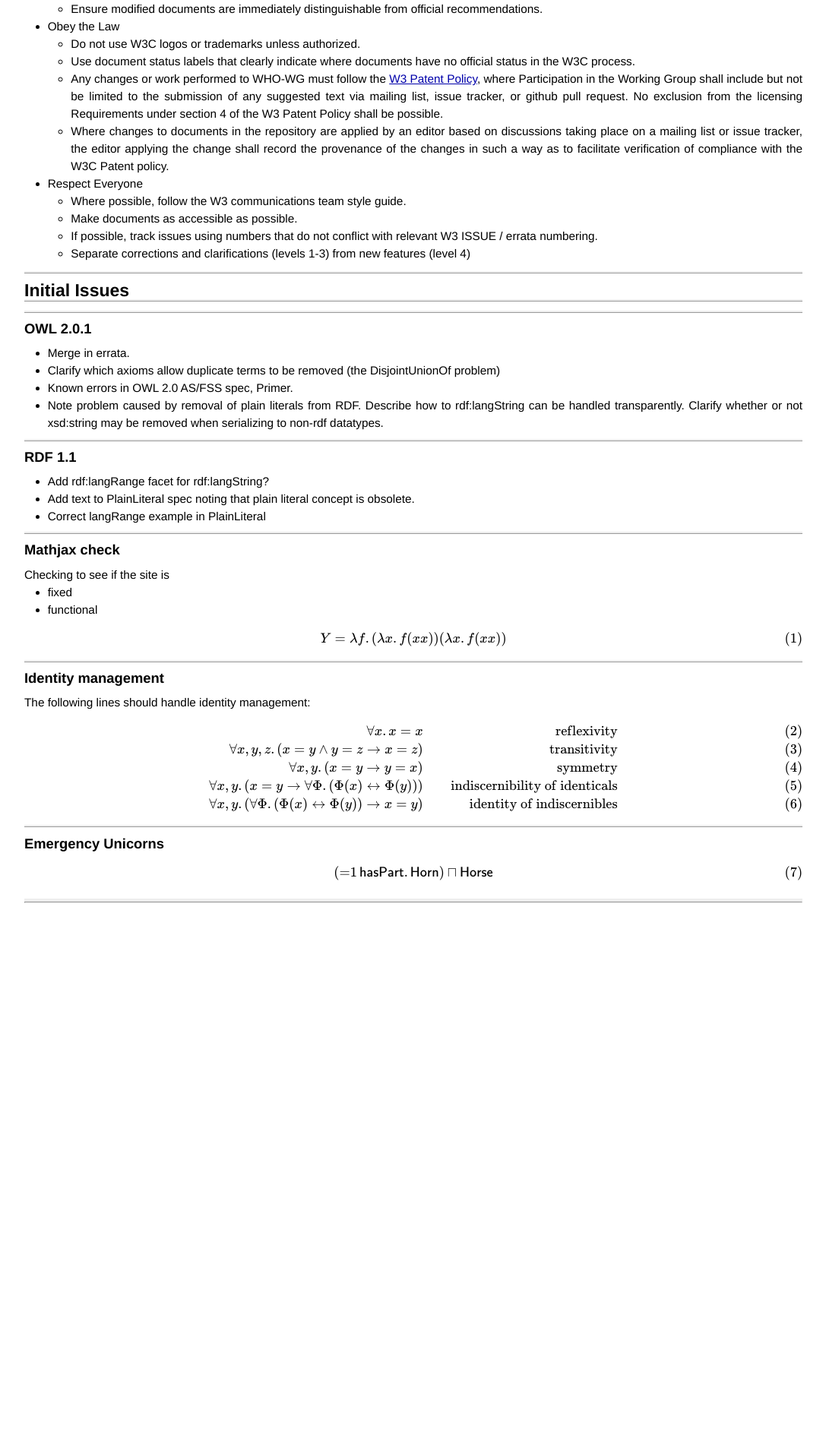
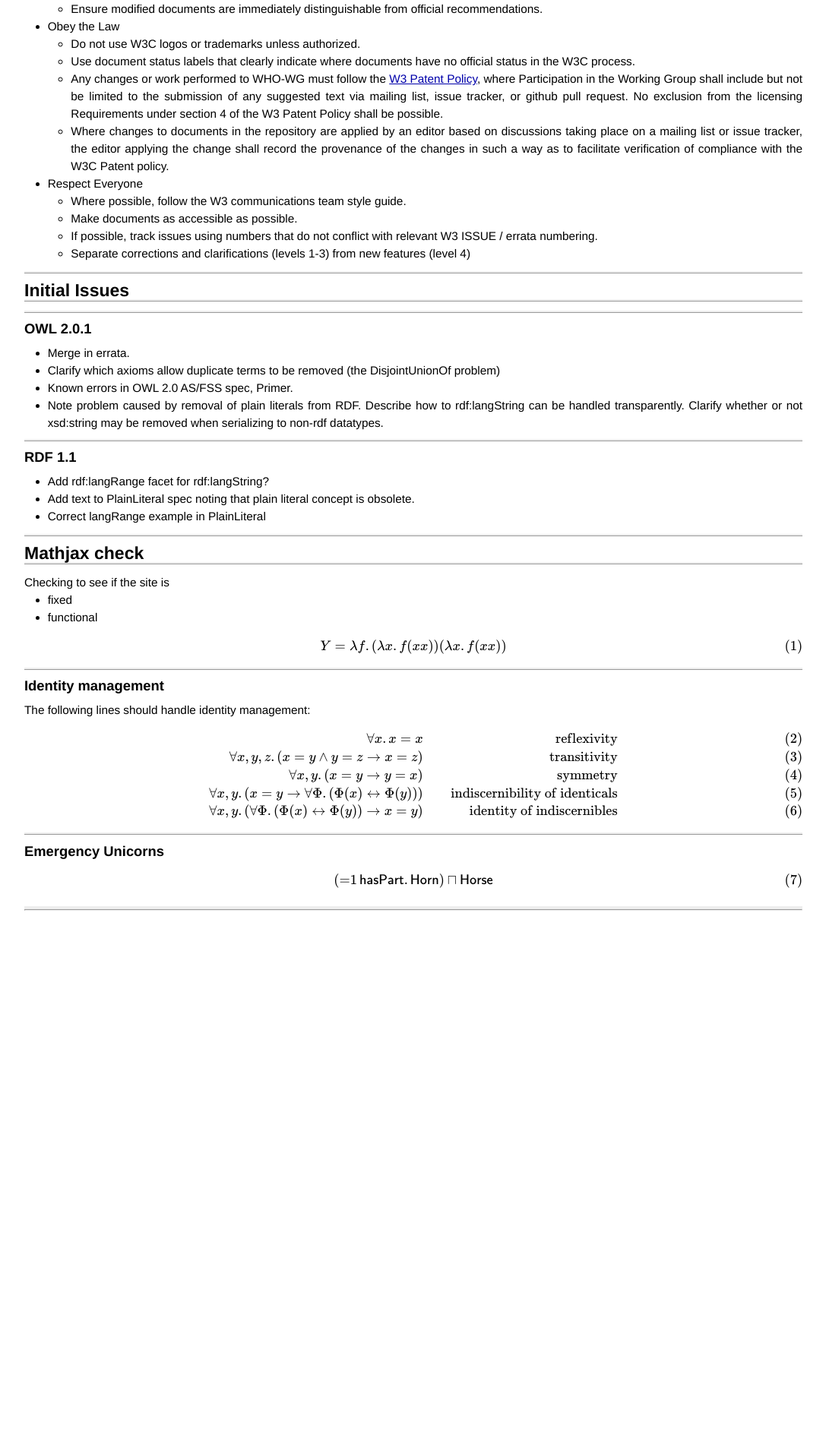
Before and after one commit to WHO-WG/WHO-WG.github.io, a Jekyll site: the page built from index.html, in a window 1280 px wide. Shown: the part 839-2748 px from the top of the page at 76% size, without its empty margins (96-1183 px from the left). Built offline with Jekyll 4.4.1, drawn with Linux system fonts in a browser that asks for light colours; Markdown is read by kramdown in place of the engine named in the settings; formulas are drawn with MathJax 3.

Commit message:
front page changes

```diff
--- a/index.html
+++ b/index.html
@@ -105,7 +105,7 @@
   <li> Correct langRange example in PlainLiteral
 </ul>
 
-<div><h2>Mathjax check</h2>
+<div><h1>Mathjax check</h1>
 Checking to see if the site is
 <ul>
 <li>fixed
```
